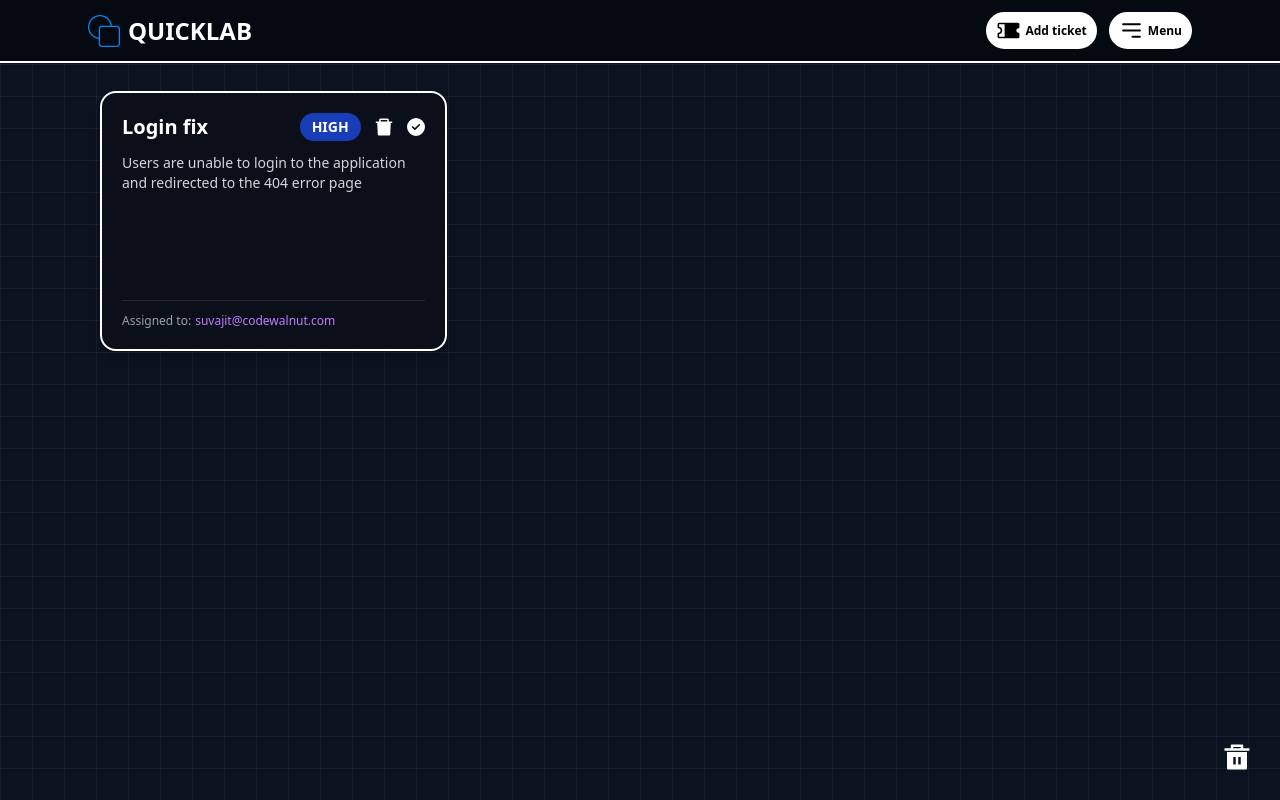
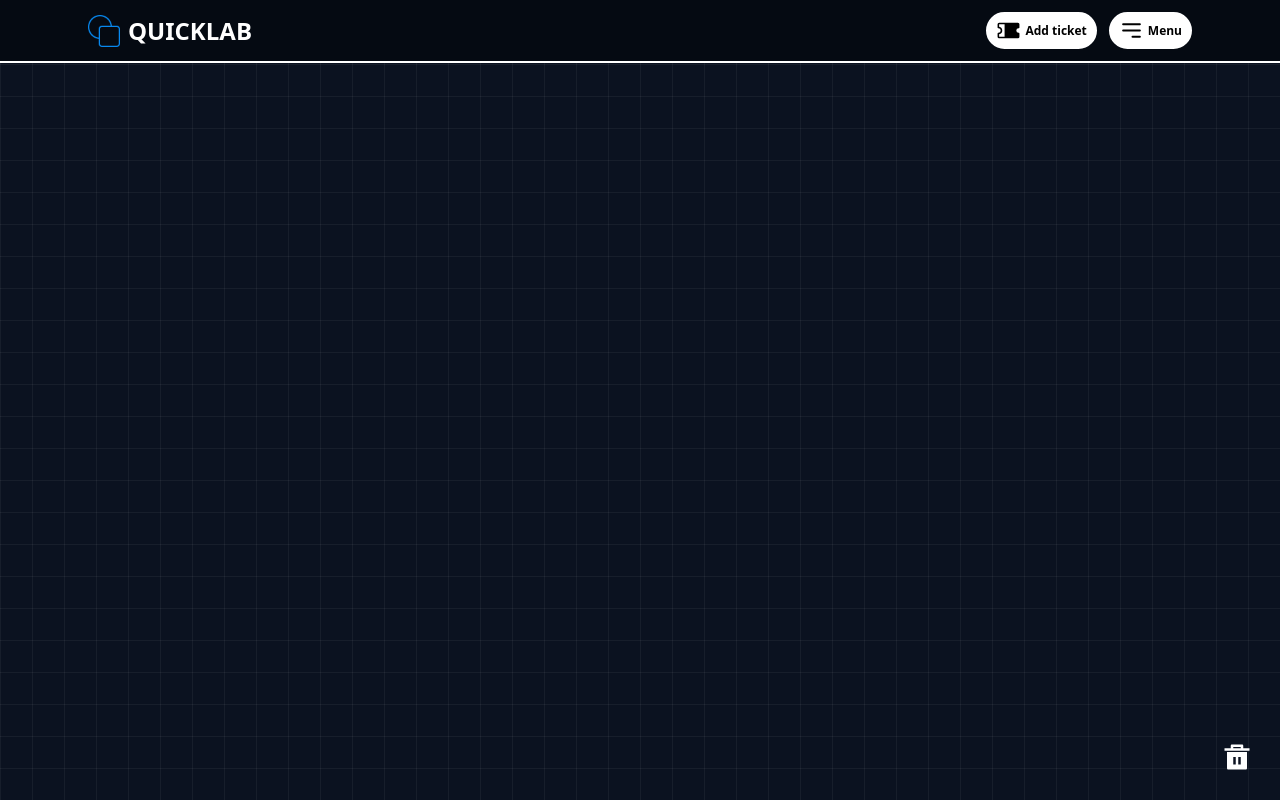
Before and after one commit to suvajitcodewalnut/quick-lab, a React (Vite) app: page / in a window 1280 px wide. Before the commit this address had no page. Built offline with nearby package versions, Linux system fonts and the light colour scheme.

Commit message:
feat: add ticket completion logic; add toast notification

```diff
--- a/src/App.tsx
+++ b/src/App.tsx
@@ -8,8 +8,10 @@ import Confirmation from "./components/Modal/Confirmation/Confirmation";
 import Form from "./components/Modal/Form/Form";
 import Navigation from "./components/Navigation/Navigation";
 import Sidebar from "./components/Sidebar/Sidebar";
+import { useTicketStore } from "./store/useTicket";
 
 const App: React.FC = () => {
+	const { tickets } = useTicketStore();
 	const [isFormModalOpen, setIsFormModalOpen] = useState<boolean>(false);
 	const [isConfirmationModalOpen, setIsConfirmationModalOpen] =
 		useState<boolean>(false);
@@ -43,14 +45,20 @@ const App: React.FC = () => {
 						<div
 							className={`grid grid-cols-1 md:grid-cols-2 lg:grid-cols-3 gap-5`}
 						>
-							<Card
-								title="Login fix"
-								description="Users are unable to login to the application and redirected to the 404 error page"
-								assignedTo="suvajit@codewalnut.com"
-								priority="HIGH"
-								markComplete={() => null}
-								deleteTicket={() => setIsConfirmationModalOpen(true)}
-							/>
+							{tickets.length !== 0 &&
+								tickets.map((ticket) => (
+									<div key={ticket.id}>
+										<Card
+											id={ticket.id}
+											title={ticket.title}
+											description={ticket.description}
+											assignedTo={ticket.assignedTo}
+											priority={ticket.priority}
+											isTicketResolved={ticket.completed}
+											deleteTicket={() => setIsConfirmationModalOpen(true)}
+										/>
+									</div>
+								))}
 						</div>
 					</div>
 					<div>
--- a/src/components/Card/Card.tsx
+++ b/src/components/Card/Card.tsx
@@ -1,27 +1,52 @@
 // Modules
 import type { JSX } from "react";
+import toast from "react-hot-toast";
 import { AiFillDelete } from "react-icons/ai";
 import { FaCircleCheck } from "react-icons/fa6";
+import { IoCloseCircle } from "react-icons/io5";
+import { useTicketStore } from "../../store/useTicket";
 import type { CardPropTypes } from "./Card.types";
 
 const Card = ({
+	id,
 	title,
 	description,
 	priority,
 	assignedTo,
-	markComplete,
+	isTicketResolved,
 	deleteTicket,
 }: CardPropTypes): JSX.Element => {
+	const { toggleTicketCompletion } = useTicketStore();
+
+	//   Store handler function
+	const handleTicketCompletionStatusToggle = (
+		id: string,
+		isTicketResolved: boolean,
+	) => {
+		toggleTicketCompletion(id);
+		if (isTicketResolved) {
+			toast.success("TICKET REINITIALIZED!");
+		} else {
+			toast.success("TICKET RESOLVED!");
+		}
+	};
+
 	return (
-		<div className="flex flex-col justify-between h-full min-h-[200px] border-2 border-white bg-[#0b0f19] p-5 rounded-2xl hover:cursor-pointer hover:scale-[1.02] transition-all duration-200 shadow-lg sm:min-h-[220px] md:min-h-60 lg:min-h-[260px]">
+		<div
+			className={` ${
+				isTicketResolved ? "border-green-500" : "border-white"
+			} flex flex-col justify-between h-full min-h-[200px] border-2  bg-[#0b0f19] p-5 rounded-2xl hover:cursor-pointer hover:scale-[1.02] transition-all duration-200 shadow-lg sm:min-h-[220px] md:min-h-60 lg:min-h-[260px]`}
+		>
 			<div>
 				<div className="flex items-center justify-between mb-3">
 					<h2 className="text-white font-semibold text-xl truncate">{title}</h2>
 
 					<div className="flex items-center gap-3">
-						<span className="px-3 py-1 rounded-full bg-blue-800 text-white text-xs sm:text-sm font-semibold">
-							{priority}
-						</span>
+						{!isTicketResolved && (
+							<span className="px-3 py-1 rounded-full bg-blue-800 text-white text-xs sm:text-sm font-semibold">
+								{priority}
+							</span>
+						)}
 
 						<button
 							type="button"
@@ -36,10 +61,22 @@ const Card = ({
 							type="button"
 							aria-label="button-mark-as-complete"
 							title="Mark Complete"
-							onClick={markComplete}
-							className="hover:text-green-500 text-white transition-colors"
+							onClick={() =>
+								handleTicketCompletionStatusToggle(id, isTicketResolved)
+							}
+							className=" text-white transition-colors"
 						>
-							<FaCircleCheck size={18} />
+							{isTicketResolved ? (
+								<IoCloseCircle
+									size={18}
+									className="text-green-500 hover:cursor-pointer"
+								/>
+							) : (
+								<FaCircleCheck
+									size={18}
+									className="hover:text-green-500 hover:cursor-pointer"
+								/>
+							)}
 						</button>
 					</div>
 				</div>
--- a/src/components/Card/Card.types.ts
+++ b/src/components/Card/Card.types.ts
@@ -1,8 +1,9 @@
 export interface CardPropTypes {
+	id: string;
 	title: string;
 	description: string;
 	priority: string;
 	assignedTo: string;
-	markComplete: () => void;
 	deleteTicket: () => void;
+	isTicketResolved: boolean;
 }
--- a/src/components/Modal/Form/Form.tsx
+++ b/src/components/Modal/Form/Form.tsx
@@ -7,6 +7,7 @@ import { useForm } from "react-hook-form";
 import toast from "react-hot-toast";
 import { IoCloseCircle } from "react-icons/io5";
 import { RxCross2 } from "react-icons/rx";
+import { useTicketStore } from "../../../store/useTicket";
 import {
 	type TicketFormData,
 	TicketSchemaValidators,
@@ -14,6 +15,7 @@ import {
 import type { FormPropTypes } from "./Form.types";
 
 const Form = ({ onFormModalClose }: FormPropTypes): JSX.Element => {
+	const { addTicket } = useTicketStore();
 	const {
 		register,
 		handleSubmit,
@@ -23,8 +25,14 @@ const Form = ({ onFormModalClose }: FormPropTypes): JSX.Element => {
 	});
 
 	const onSubmit = (data: TicketFormData) => {
+		addTicket(
+			data.title,
+			data.description,
+			data.priority,
+			data.assignedTo,
+			data.completed ?? false,
+		);
 		toast.success("TICKET CREATED SUCCESSFULLY!");
-		console.log({ data });
 		onFormModalClose();
 	};
 
--- a/src/validations/Ticket.schema.ts
+++ b/src/validations/Ticket.schema.ts
@@ -17,7 +17,7 @@ export const TicketSchemaValidators = z.object({
 		.refine((value) => ["HIGH", "MEDIUM", "LOW"].includes(value), {
 			message: "Priority must be either HIGH, MEDIUM or LOW",
 		}),
-	complete: z.boolean().default(false).optional(),
+	completed: z.boolean().default(false).optional(),
 });
 
 export type TicketFormData = z.infer<typeof TicketSchemaValidators>;
```
